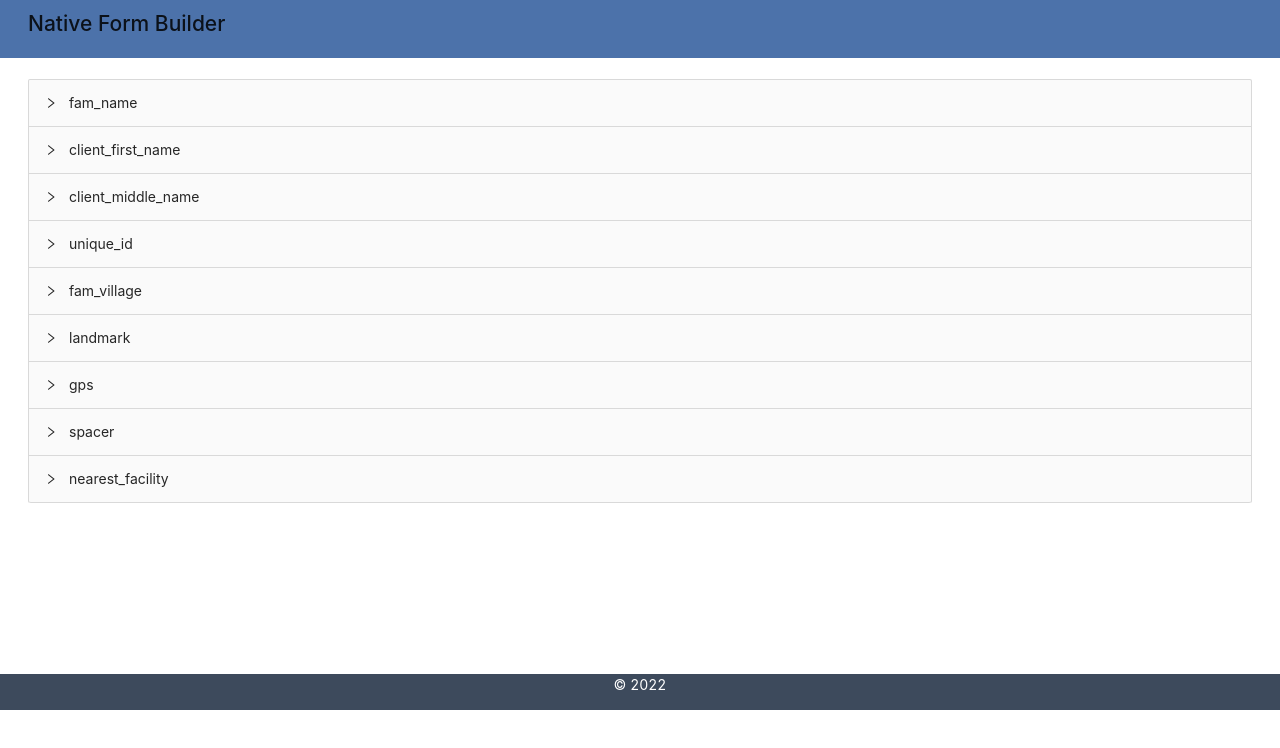
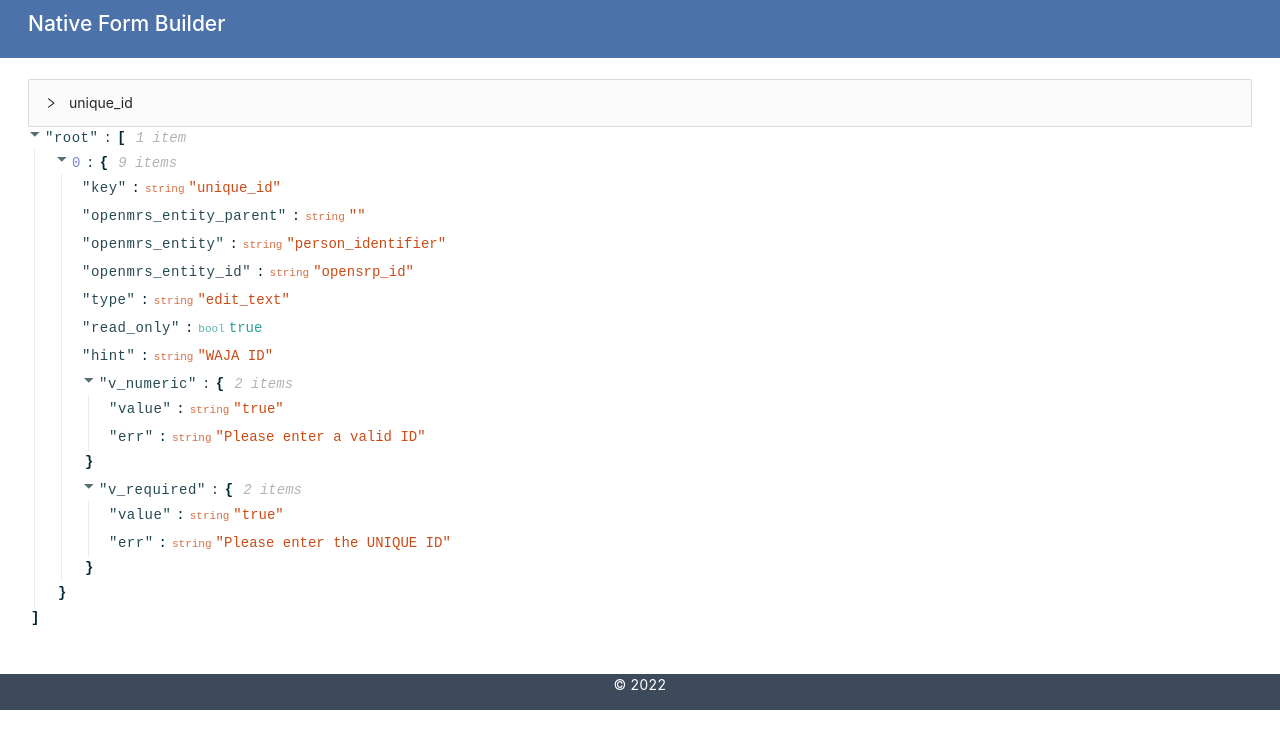
Before and after one commit to dev-billy/opensrp-native-form-builder, a React (Create React App) app: page / in a window 1280 px wide. Shown: the top 748 px of the page. Built offline with nearby package versions, Linux system fonts and the light colour scheme.

Commit message:
made it work for hints

```diff
--- a/package.json
+++ b/package.json
@@ -10,6 +10,7 @@
     "node-sass": "^7.0.1",
     "react": "^17.0.2",
     "react-dom": "^17.0.2",
+    "react-json-view": "^1.21.3",
     "react-scripts": "5.0.0"
   },
   "scripts": {
--- a/src/components/QuestionField.js
+++ b/src/components/QuestionField.js
@@ -1,7 +1,147 @@
-import { Collapse } from "antd";
+import { Collapse, Table, Input, Col } from "antd";
 
+function updateValue(valueEdited, questionsTranslated, index, value) {
+  if (valueEdited.startsWith("v_regex")) {
+    questionsTranslated[index]["v_regex"]["err"] = value;
+  } else if (valueEdited.startsWith("v_required")) {
+    questionsTranslated[index]["v_required"]["err"] = value;
+  } else if (valueEdited.startsWith("v_numeric")) {
+    questionsTranslated[index]["v_numeric"]["err"] = value;
+  } else {
+    questionsTranslated[index][valueEdited] = value;
+  }
+}
+function createDataPoint(question, index) {
+  let dataPoint = [];
+  if (question.hint !== undefined) {
+    dataPoint.push({
+      key: 1,
+      currentValue: `${question.hint}`,
+      question: { ...question },
+      type: "Hint",
+      valueEdited: "hint",
+      index: index,
+    });
+  }
+  if (question.v_required !== undefined) {
+    dataPoint.push({
+      key: 2,
+      currentValue: `${question.v_required.err}`,
+      question: { ...question },
+      type: "Required Message",
+      valueEdited: "v_required.err",
+      index: index,
+    });
+  }
+  if (question.v_numeric !== undefined) {
+    dataPoint.push({
+      key: 3,
+      currentValue: `${question.v_numeric.err}`,
+      question: { ...question },
+      type: "Invalid Number input message",
+      valueEdited: "v_numeric.err",
+      index: index,
+    });
+  }
+  if (question.v_regex !== undefined) {
+    dataPoint.push({
+      key: 4,
+      currentValue: `${question.v_regex.err}`,
+      question: { ...question },
+      type: "Invalid input message",
+      valueEdited: "v_regex.err",
+      index: index,
+    });
+  }
+  if (question.type === "spinner") {
+    dataPoint.push({
+      key: 5,
+      type: "Drop down values",
+      currentValue: [question.values],
+      index: index,
+    });
+  }
+  return dataPoint;
+}
 const { Panel } = Collapse;
-const QuestionField = ({ questions }) => {
+const QuestionField = ({ questions, questionsTranslated, handleUpdate }) => {
+  function handleChange(value, index, valueEdited) {
+    updateValue(valueEdited, questionsTranslated, index, value);
+    handleUpdate([...questionsTranslated]);
+  }
+
+  const columns = [
+    {
+      title: "Type",
+      dataIndex: "type",
+      key: "type",
+    },
+    {
+      title: "Current Value",
+      dataIndex: "currentValue",
+      key: "currentValue",
+      render: (text, record) => {
+        return (
+          <>
+            {Array.isArray(record.currentValue) ? (
+              <ol>
+                {record.currentValue[0].map((item, id) => (
+                  <li key={id}>{item}</li>
+                ))}
+              </ol>
+            ) : (
+              <p>{record.currentValue}</p>
+            )}
+          </>
+        );
+      },
+    },
+    {
+      title: "Translation",
+      key: "translation",
+      dataIndex: "translation",
+      render: (text, record) => {
+        return (
+          <>
+            {Array.isArray(record.currentValue) ? (
+              <ol>
+                {record.currentValue[0].map((item, id) => (
+                  <li>
+                    <Col span={5}>
+                      <Input
+                        type="text"
+                        key={id}
+                        name={record.type}
+                        placeholder={item}
+                        onChange={(e) =>
+                          handleChange(
+                            e.target.value,
+                            record.index,
+                            record.valueEdited
+                          )
+                        }
+                      />
+                      <br />
+                    </Col>
+                  </li>
+                ))}
+              </ol>
+            ) : (
+              <Input
+                type="text"
+                name={record.type}
+                value={questionsTranslated[record.index][record.valueEdited]}
+                placeholder={record.currentValue}
+                onChange={(e) =>
+                  handleChange(e.target.value, record.index, record.valueEdited)
+                }
+              />
+            )}
+          </>
+        );
+      },
+    },
+  ];
   return (
     <Collapse>
       {questions.map((question, index) =>
@@ -9,7 +149,10 @@ const QuestionField = ({ questions }) => {
           ""
         ) : (
           <Panel header={question.key} key={index}>
-            {question.hint}
+            <Table
+              columns={columns}
+              dataSource={createDataPoint(question, index)}
+            />
           </Panel>
         )
       )}
--- a/src/components/component-styles/nav.module.scss
+++ b/src/components/component-styles/nav.module.scss
@@ -1,6 +1,8 @@
 .nav {
   width: 100vw;
   background-color: #4c72aa;
+}
+.nav h2 {
   color: #fff;
 }
 .navContent {
--- a/src/pages/Home.js
+++ b/src/pages/Home.js
@@ -1,137 +1,42 @@
 import QuestionField from "../components/QuestionField";
+import { useState } from "react";
+import ReactJson from "react-json-view";
 
 const questions = [
-  {
-    key: "fam_name",
-    openmrs_entity_parent: "",
-    openmrs_entity: "person",
-    openmrs_entity_id: "first_name",
-    type: "edit_text",
-    hint: "Surname",
-    edit_type: "name",
-    v_required: {
-      value: "true",
-      err: "Please enter the surname",
-    },
-    v_regex: {
-      value: "[A-Za-z\\u00C0-\\u017F\\s\\u00C0-\\u017F\\.\\-\\']*",
-      err: "Please enter surname",
-    },
-  },
-  {
-    key: "client_first_name",
-    openmrs_entity_parent: "",
-    openmrs_entity: "person",
-    openmrs_entity_id: "first_name",
-    type: "edit_text",
-    hint: "First name",
-    edit_type: "name",
-    v_required: {
-      value: "true",
-      err: "Please enter the first name",
-    },
-    v_regex: {
-      value: "[A-Za-z\\u00C0-\\u017F\\s\\u00C0-\\u017F\\.\\-\\']*",
-      err: "Please enter a valid name",
-    },
-  },
-  {
-    key: "client_middle_name",
-    openmrs_entity_parent: "",
-    openmrs_entity: "person",
-    openmrs_entity_id: "middle_name",
-    type: "edit_text",
-    hint: "Middle name",
-    edit_type: "name",
-    v_regex: {
-      value: "[A-Za-z\\u00C0-\\u017F\\s\\u00C0-\\u017F\\.\\-\\']*",
-      err: "Please enter a valid name",
-    },
-    v_required: {
-      value: "true",
-      err: "Please enter the middle name",
-    },
-  },
   {
     key: "unique_id",
     openmrs_entity_parent: "",
     openmrs_entity: "person_identifier",
     openmrs_entity_id: "opensrp_id",
-    hidden: "true",
-    type: "barcode",
-    barcode_type: "qrcode",
-    hint: "ID",
-    scanButtonText: "Scan QR Code",
+    type: "edit_text",
+    read_only: true,
+    hint: "WAJA ID",
     v_numeric: {
       value: "true",
       err: "Please enter a valid ID",
     },
-  },
-  {
-    key: "fam_village",
-    openmrs_entity_parent: "",
-    openmrs_entity: "person_address",
-    openmrs_entity_id: "cityVillage",
-    type: "edit_text",
-    edit_type: "name",
-    hint: "Area name",
     v_required: {
       value: "true",
-      err: "Please enter the area name",
-    },
-    v_regex: {
-      value: "[A-Za-z\\u00C0-\\u017F\\s\\u00C0-\\u017F\\.\\-]*",
-      err: "Please enter a valid area name",
-    },
-  },
-  {
-    key: "landmark",
-    openmrs_entity_parent: "",
-    openmrs_entity: "person_address",
-    openmrs_entity_id: "landmark",
-    type: "edit_text",
-    edit_type: "name",
-    hint: "Landmark/Description of house location",
-    v_required: {
-      value: true,
-      err: "Please enter the landmark/description of location.",
-    },
-  },
-  {
-    key: "gps",
-    openmrs_entity_parent: "",
-    openmrs_entity: "concept",
-    openmrs_entity_id: "163277AAAAAAAAAAAAAAAAAAAAAAAAAAAAAA",
-    openmrs_data_type: "text",
-    type: "gps",
-  },
-  {
-    key: "spacer",
-    openmrs_entity_parent: "",
-    openmrs_entity: "concept",
-    openmrs_entity_id: "",
-    type: "spacer",
-    spacer_height: "15dp",
-  },
-  {
-    key: "nearest_facility",
-    openmrs_entity_parent: "",
-    openmrs_entity: "concept",
-    openmrs_entity_id: "162724AAAAAAAAAAAAAAAAAAAAAAAAAAAAAA",
-    openmrs_data_type: "text",
-    type: "tree",
-    hint: "Village/Street",
-    tree: [],
-    v_required: {
-      value: true,
-      err: "Please select the village or street",
+      err: "Please enter the UNIQUE ID",
     },
   },
 ];
 const Home = () => {
+  const [questionList, setQuestionList] = useState(
+    JSON.parse(JSON.stringify(questions))
+  );
+
+  function handleUpdate(updatedQuestionsList) {
+    setQuestionList(updatedQuestionsList);
+  }
   return (
     <section>
-      <QuestionField questions={questions} />
+      <QuestionField
+        questions={questions}
+        handleUpdate={handleUpdate}
+        questionsTranslated={questionList}
+      />
+      <ReactJson src={JSON.parse(JSON.stringify(questionList))} />
     </section>
   );
 };
```
Also changed, not shown: 1 other file (tests, documents, lock files or other folders).
